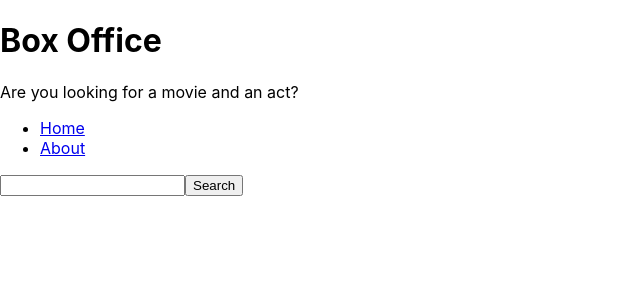
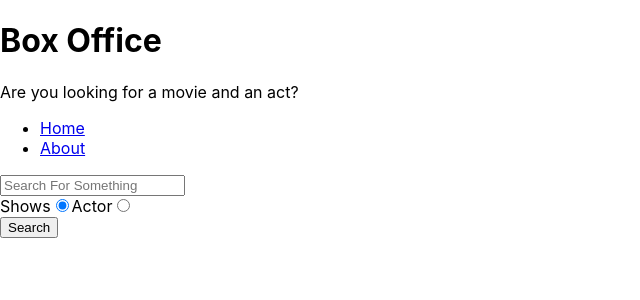
Before and after one commit to AayushiAmonkar/box-office-app, a React (Create React App) app: page / in a window 1280 px wide. Shown: the top 300 px of the page, without its empty margins (0-640 px from the left). Built offline with nearby package versions, Linux system fonts and the light colour scheme.

Commit message:
created home page

```diff
--- /dev/null
+++ b/src/misc/Config.jsx
@@ -0,0 +1,17 @@
+const API_BASE_URL = "https://api.tvmaze.com";
+
+const apiGet = async (queryString) => {
+  const response = await fetch(`${API_BASE_URL}${queryString}`).then((r) =>
+    r.json()
+  );
+  return response;
+
+  // fetch(`https://api.tvmaze.com/search/shows?q=${input}`)
+  // .then((r) => r.json())
+  // .then((res) => {
+  //   setResult(res);
+  //   console.log(res);
+  // });
+};
+
+export { apiGet };
--- a/src/pages/Home.jsx
+++ b/src/pages/Home.jsx
@@ -1,18 +1,22 @@
 import React, { useState } from "react";
 import MainPageLayout from "../components/MainPageLayout";
-
+import { apiGet } from "../misc/Config";
 const Home = () => {
   const [input, setInput] = useState("");
+  const [result, setResult] = useState(null);
+  const [searchOption, setSearchOption] = useState("shows");
+
+  const isShowsSearch = searchOption === "shows";
   const onInputChange = (event) => {
     // console.log(event.target.value);
     setInput(event.target.value);
   };
   const onSearch = () => {
     // https://api.tvmaze.com/search/shows?q=girls
-
-    fetch(`https://api.tvmaze.com/search/shows?q=${input}`)
-      .then((r) => r.json())
-      .then((res) => console.log(res));
+    apiGet(`/search/${searchOption}?q=${input}`).then((res) => {
+      setResult(res);
+      // console.log(res);
+    });
   };
   const onKeyDown = (event) => {
     // console.log(event.keyCode);
@@ -20,17 +24,62 @@ const Home = () => {
       onSearch();
     }
   };
+  const renderResult = () => {
+    // console.log(result);
+    if (result && result.length === 0) {
+      //no such movie
+      return <div>No results</div>;
+    }
+    if (result && result.length > 0) {
+      return result[0].show
+        ? result.map((item) => <div key={item.show.id}>{item.show.name}</div>)
+        : result.map((item) => (
+            <div key={item.person.id}>{item.person.name}</div>
+          ));
+    }
+    return null;
+  };
+
+  const onRadioChange = (event) => {
+    setSearchOption(event.target.value);
+  };
   return (
     <MainPageLayout>
       <input
         type="text"
+        placeholder="Search For Something"
         onChange={onInputChange}
         onKeyDown={onKeyDown}
         value={input}
       />
+      <div>
+        <label htmlFor="shows-search">
+          Shows
+          <input
+            type="radio"
+            name=""
+            id="shows-search"
+            value="shows"
+            checked={isShowsSearch}
+            onChange={onRadioChange}
+          />
+        </label>
+        <label htmlFor="actor-search">
+          Actor
+          <input
+            type="radio"
+            name=""
+            id="actor-search"
+            value="people"
+            checked={!isShowsSearch}
+            onChange={onRadioChange}
+          />
+        </label>
+      </div>
       <button type="button" onClick={onSearch}>
         Search
       </button>
+      {renderResult()}
     </MainPageLayout>
   );
 };
```
